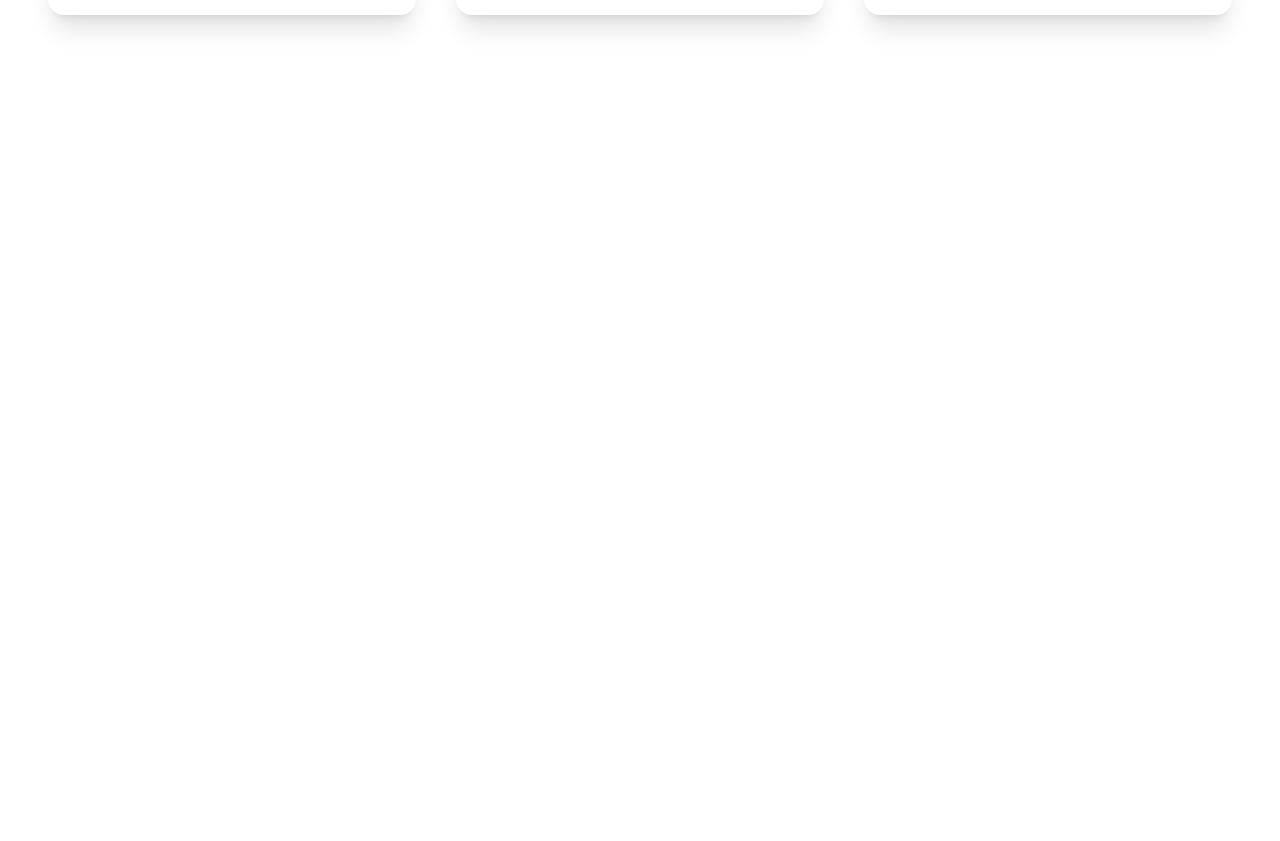
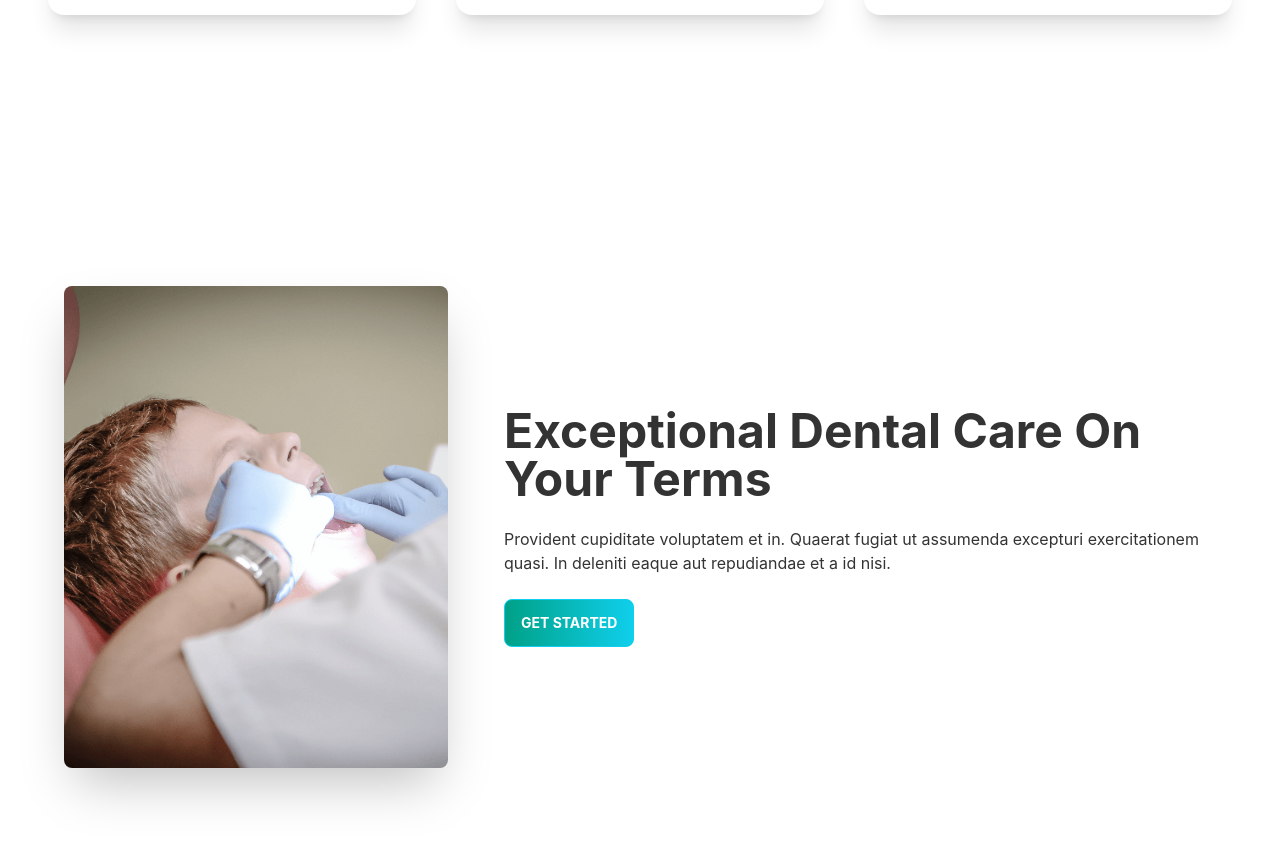
Before and after one commit to Ahsan855/Doctor-Portal-App, a React (Create React App) app: page / in a window 1280 px wide. Shown: the part 1500-2341 px from the top of the page. Before the commit the page ends 1627 px from the top, so only its background shows below. Built offline with nearby package versions, Linux system fonts and the light colour scheme.

Commit message:
treatment section end

```diff
--- /dev/null
+++ b/src/Pages/Home/Care.js
@@ -0,0 +1,29 @@
+import React from "react";
+import img from "../../assets/images/treatment.png";
+
+const Care = () => {
+  return (
+    <div className="hero min-h-screen">
+      <div className="hero-content flex-col lg:flex-row">
+        <div>
+        <img src={img} className="max-w-sm rounded-lg shadow-2xl" />
+        </div>
+        <div className="ml-10">
+          <h1 className="text-5xl font-bold">
+            Exceptional Dental Care On Your Terms
+          </h1>
+          <p className="py-6">
+            Provident cupiditate voluptatem et in. Quaerat fugiat ut assumenda
+            excepturi exercitationem quasi. In deleniti eaque aut repudiandae et
+            a id nisi.
+          </p>
+          <button className="btn btn-primary uppercase text-white font-bold bg-gradient-to-r from-secondary to-primary">
+            Get Started
+          </button>
+        </div>
+      </div>
+    </div>
+  );
+};
+
+export default Care;
--- a/src/Pages/Home/Home.js
+++ b/src/Pages/Home/Home.js
@@ -1,5 +1,6 @@
 import React from 'react';
 import Bannar from './Bannar';
+import Care from './Care';
 import Info from './Info';
 import Services from './Services/Services';
 const Home = () => {
@@ -8,6 +9,7 @@
             <Bannar/>
             <Info/>
             <Services/>
+            <Care/>
         </div>
     );
 };
```
